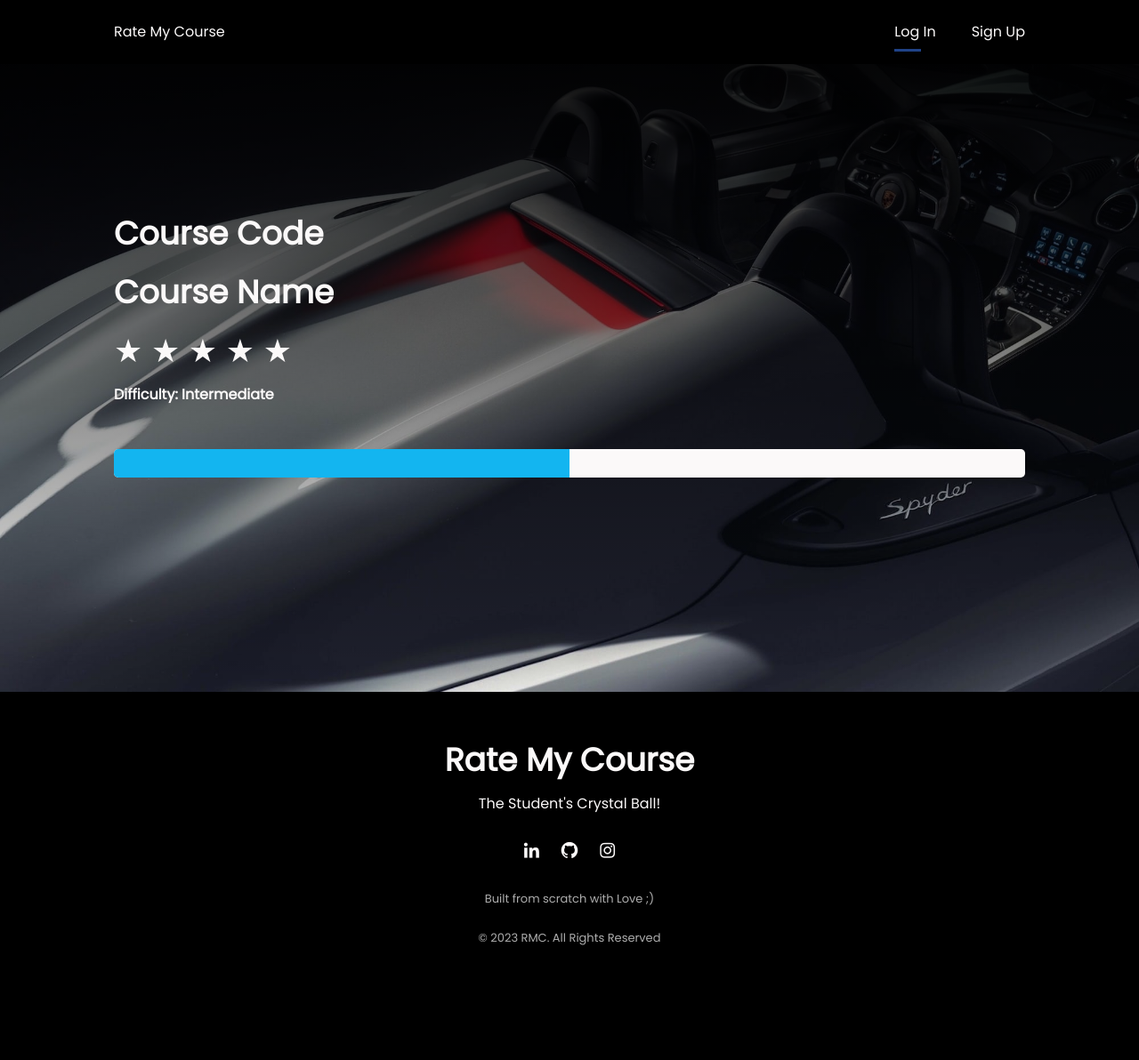
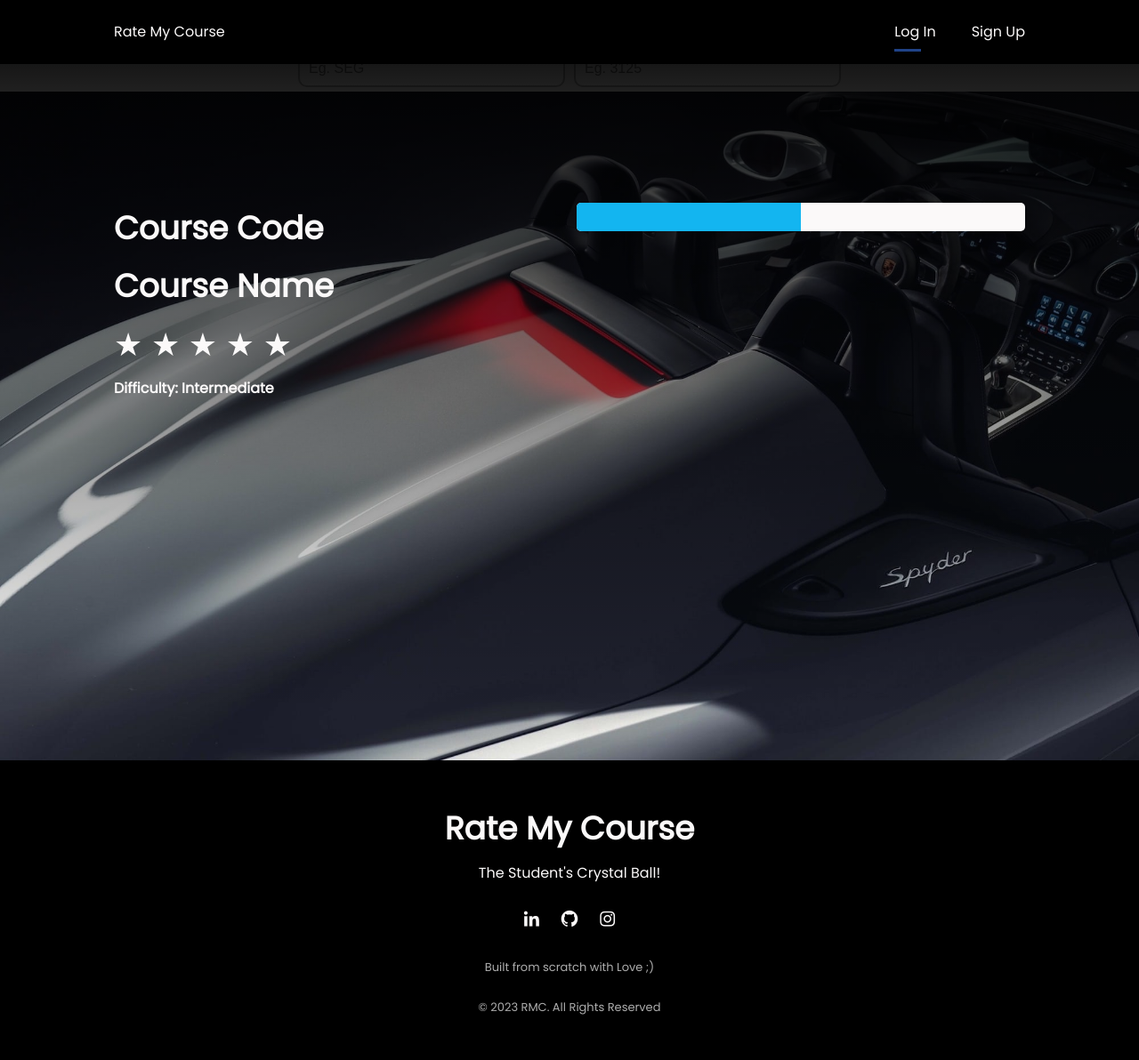
Before and after one commit to mehtameet12/RateMyCourse, a Django app: page /results/ in a window 1280 px wide. Shown: the whole page at 89% size. Before the commit the page ends 1063 px from the top, so only its background shows below. Run offline with Django 4.2, Linux system fonts and the light colour scheme.

Commit message:
alignment of the graph and ratings modified.
Search bar added but the padding is not working yet.

```diff
--- a/RateMyCourse/static/Css/styles.css
+++ b/RateMyCourse/static/Css/styles.css
@@ -526,9 +526,12 @@ img{
     grid-template-rows: repeat(2, max-content);
     align-content: space-around;
     row-gap: 2rem;
-    display: flex;
     flex-direction: column;
     justify-content: center;
+    align-items: flex-start;
+    display: grid;
+    grid-template-columns: 1fr 1fr; /* Two equal-width columns */
+    gap: 1rem; /* Gap between the columns */
 }
 
 .result__data {
@@ -586,6 +589,7 @@ img{
     align-items: flex-start;
     gap: 0.5rem;
     margin-bottom: 1rem;
+
 }
 
 .ratings__title {
@@ -610,8 +614,11 @@ img{
     color: var(--first-color-lighten);
 }
 
+.graphDetails{
+    /* Add CSS about the graph 'block' */
+}
+
 .graph {
-    width: 100%;
     height: 2rem;
     background-color: var(--first-color-lighten);
     border-radius: 5px;
--- a/RateMyCourse/templates/results.html
+++ b/RateMyCourse/templates/results.html
@@ -102,6 +102,20 @@
 
 
         <main class="l-main">
+
+            <div class="search-section bd-container">
+                <form class="search-form" action="/search" method="GET">
+                    <div class = "input-group">
+                        <label for="subject-code">Enter subject code:</label>
+                        <input type="text" id="subject-code" name="query" placeholder="Eg. SEG">
+                    </div>
+                    <div class = "input-group">
+                        <label for="course-code">Enter course code:</label>
+                        <input type="text" id="course-code" name="query" placeholder="Eg. 3125">
+                    </div>
+                </form>
+            </div>
+
             <!-- RESULT -->
             <section class="result_backdrop-container">
                 <section class="result" id="result">
@@ -118,19 +132,18 @@
                       </div>
                       <h3 class="ratings__difficulty">Difficulty: Intermediate</h3>
                     </div>
-                    <div class="graph">
-                      <div class="graph__bar" style="width: 50%;"></div>
+                    <div class = "graphDetails">
+                        <div class="graph">
+                            <div class="graph__bar" style="width: 50%;"></div>
+                          </div>
                     </div>
+
                     <div class="card">
                       <!-- Card content goes here -->
                     </div>
                   </div>
                 </section>
               </section>
-
-
-
-
         </main>
 
 
```
